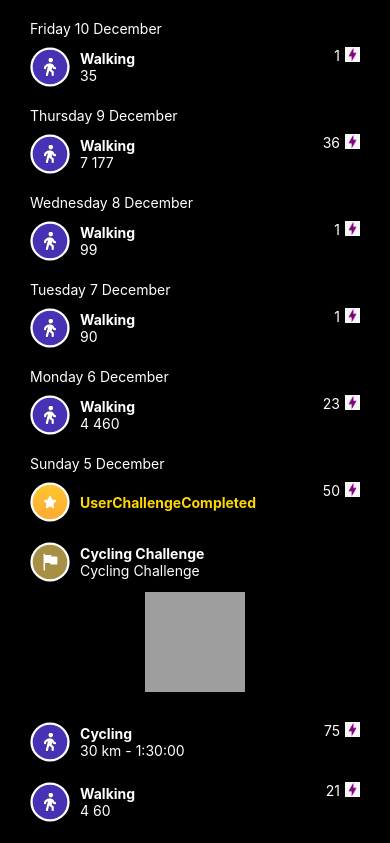
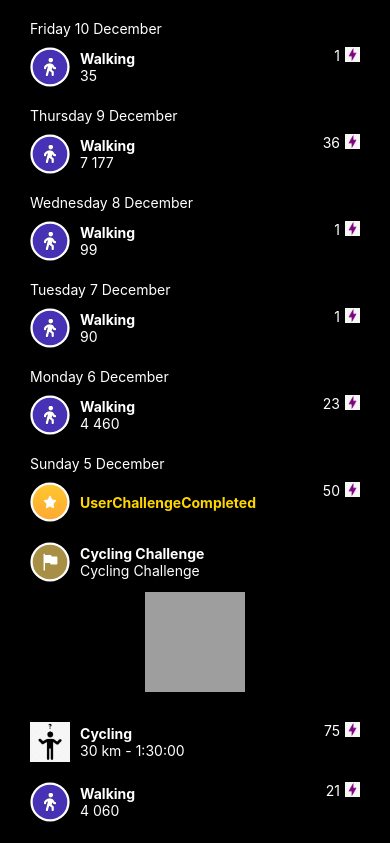
Before and after one commit to llefevre42/SportTest, a React Native app: screen / in a window 390 px wide. Shown: the top 843 px of the page. Built offline with nearby package versions, Linux system fonts and the light colour scheme; grey boxes are pictures that could not be loaded.

Commit message:
fix velo

```diff
--- a/App.js
+++ b/App.js
@@ -28,6 +28,7 @@ export default function App() {
   }, []);
 */
   const data = require('./feed.json');
+  console.log(data)
   data.data.sort(function (a, b) {
     let c = new Date(a.date);
     let d = new Date(b.date);
@@ -41,7 +42,7 @@ export default function App() {
           <View style={{ marginVertical: 10 }}>
             <HeaderDate index={index} date={item.date} difDay={data.data[index - 1]}></HeaderDate>
             {item.type == "activity" ?
-              <Activity type={item.payload.type} titre={item.payload.type} image={require('./img/svg-walking.svg')} points={item.payload.points} value={item.payload}></Activity>
+              <Activity type={item.payload.type} titre={item.payload.type} points={item.payload.points} value={item.payload}></Activity>
               :
               item.type == "bonus" ?
                 <Cell image={require('./img/svg1.svg')} points={item.payload.points}>
--- a/component/Activity.js
+++ b/component/Activity.js
@@ -6,12 +6,17 @@ import Cell from './Cell'
 
 export default function Activity(props) {
     let finalValue = ''
-    if (props.type == "Walking")
-        finalValue = (props.value.steps < 999 ? props.value.steps : (Math.trunc(props.value.steps / 1000) + ' ' + (props.value.steps % 1000)))
-    else if (props.type == "Cycling")
+    let finalImg = ''
+    if (props.type == "Walking"){
+        finalValue = (props.value.steps < 999 ? props.value.steps : (Math.trunc(props.value.steps / 1000) + ' ' + (props.value.steps % 1000 < 100 ? '0'+ props.value.steps % 1000 : props.value.steps % 1000 )))
+        finalImg = require('./../img/svg-walking.svg')
+    }
+    else if (props.type == "Cycling"){
         finalValue = (props.value.distance / 1000 + ' km - ' + (Math.trunc((props.value.duration / 60) / 60)) + ':' + (Math.trunc((props.value.duration / 60) % 60)) + ':00')
-    return (
-        <Cell image={props.image} points={props.value.points}>
+        finalImg = require('./../img/lost.jpg')
+    }
+   return (
+        <Cell image={finalImg} points={props.value.points}>
             <Text style={styles.basicTitle}>{props.titre}</Text>
             <Text style={styles.basicText}>{finalValue}</Text>
         </Cell>
```
